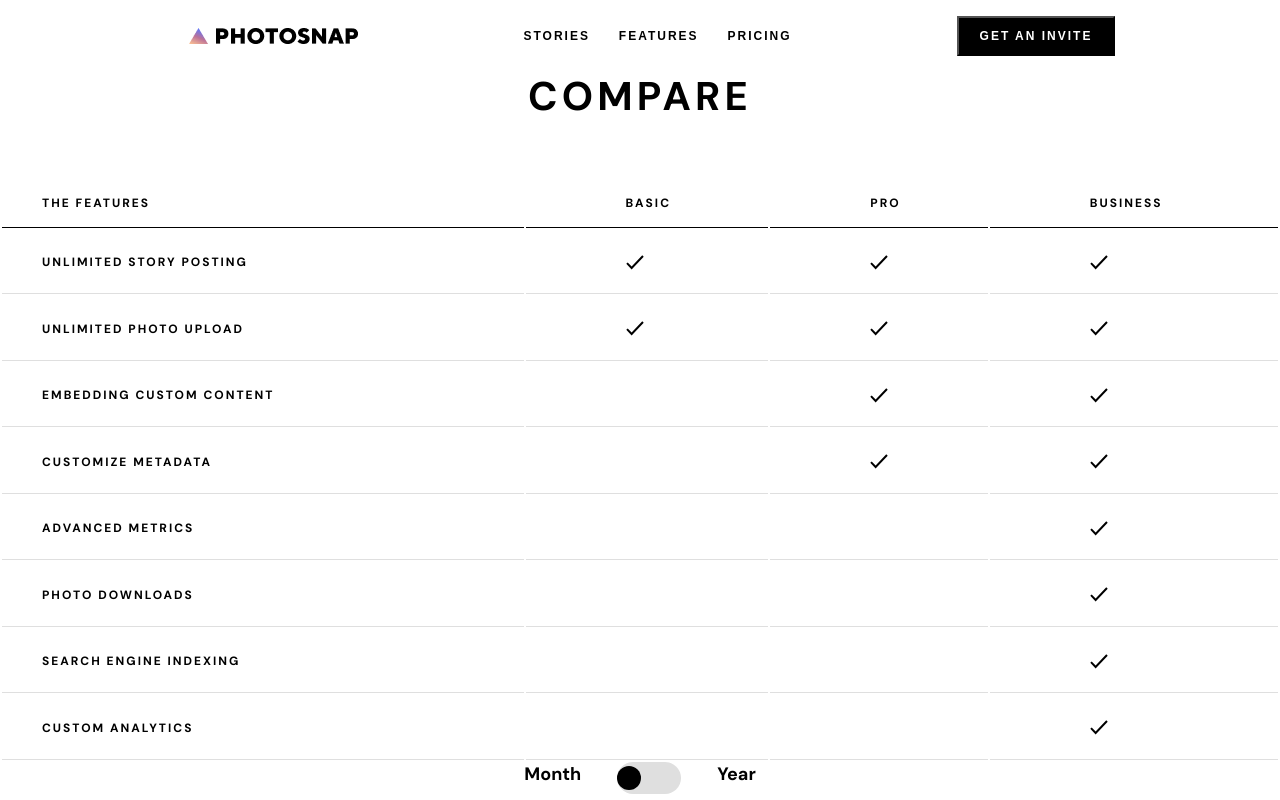
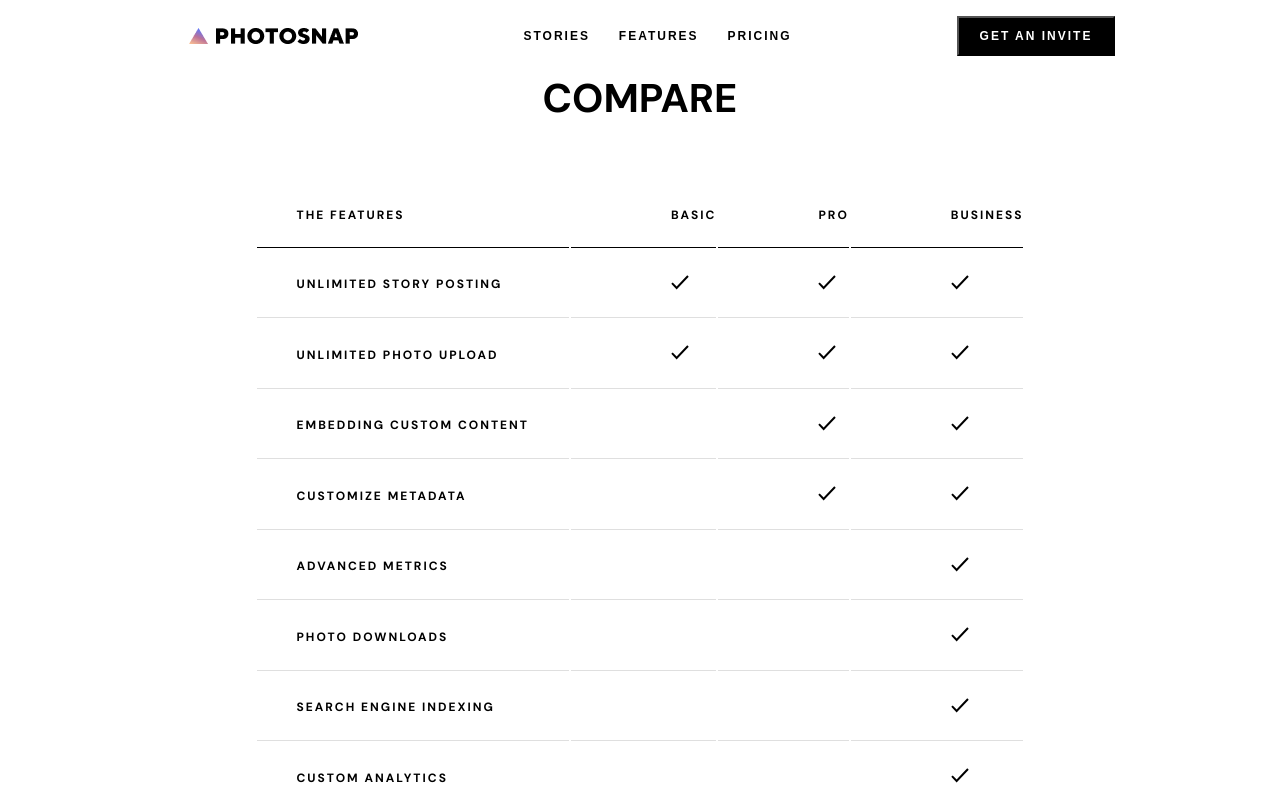
Before and after one commit to levaniakobidze/colab_008, a React (Create React App) app: page / in a window 1280 px wide. Shown: the top 800 px of the page. Built offline with nearby package versions, Linux system fonts and the light colour scheme.

Commit message:
feat:repairing table

```diff
--- a/src/components/CompareTable/CompareTable.css
+++ b/src/components/CompareTable/CompareTable.css
@@ -1,7 +1,4 @@
 @media (max-width: 375px) {
-  table {
-    width: 100%;
-  }
   .desktop {
     display: none;
   }
@@ -11,6 +8,8 @@
   .mobile {
     display: flex;
     flex-direction: column;
+    margin-left: 28px;
+    margin-right: 28px;
   }
   .mobileHeader {
     border-bottom: solid black 1px;
@@ -25,7 +24,7 @@
     font-style: normal;
     font-weight: 700;
     font-size: 12px;
-    line-height: 16px;
+
     /* identical to box height */
     margin-top: 23px;
     margin-bottom: 16px;
@@ -38,7 +37,7 @@
     font-style: normal;
     font-weight: 700;
     font-size: 10px;
-    line-height: 13px;
+
     /* identical to box height */
     padding-left: 30px;
     padding-bottom: 8px;
@@ -52,6 +51,7 @@
   }
   tr.row {
     border-bottom: solid gray;
+    width: 100%;
   }
   .compare {
     margin-left: 40px;
@@ -60,6 +60,7 @@
   }
   .line {
     border-bottom: solid gray 1px;
+    width: 100%;
   }
 
   .rows {
@@ -67,7 +68,7 @@
     font-style: normal;
     font-weight: 700;
     font-size: 12px;
-    line-height: 16px;
+
     /* identical to box height */
 
     letter-spacing: 2px;
@@ -76,9 +77,6 @@
   }
 }
 @media (min-width: 376px) {
-  .desktop {
-    width: 100%;
-  }
   .mobile {
     display: none;
   }
@@ -94,11 +92,11 @@
     font-style: normal;
     font-weight: 700;
     font-size: 40px;
-    line-height: 48px;
+
     /* identical to box height, or 120% */
     margin-bottom: 56px;
     text-align: center;
-    letter-spacing: 4.16667px;
+
     text-transform: uppercase;
 
     color: #000000;
@@ -108,7 +106,7 @@
     font-style: normal;
     font-weight: 700;
     font-size: 12px;
-    line-height: 16px;
+
     letter-spacing: 2px;
     color: #000000;
     text-align: left;
@@ -117,15 +115,13 @@
     padding-bottom: 23.5px;
     display: flex;
     flex-wrap: wrap;
-    padding-left: 30px;
-    padding-right: 30px;
   }
   td {
     font-family: "DM Sans";
     font-style: normal;
     font-weight: 700;
     font-size: 12px;
-    line-height: 0;
+
     letter-spacing: 2px;
     color: #000000;
     text-align: left;
```
